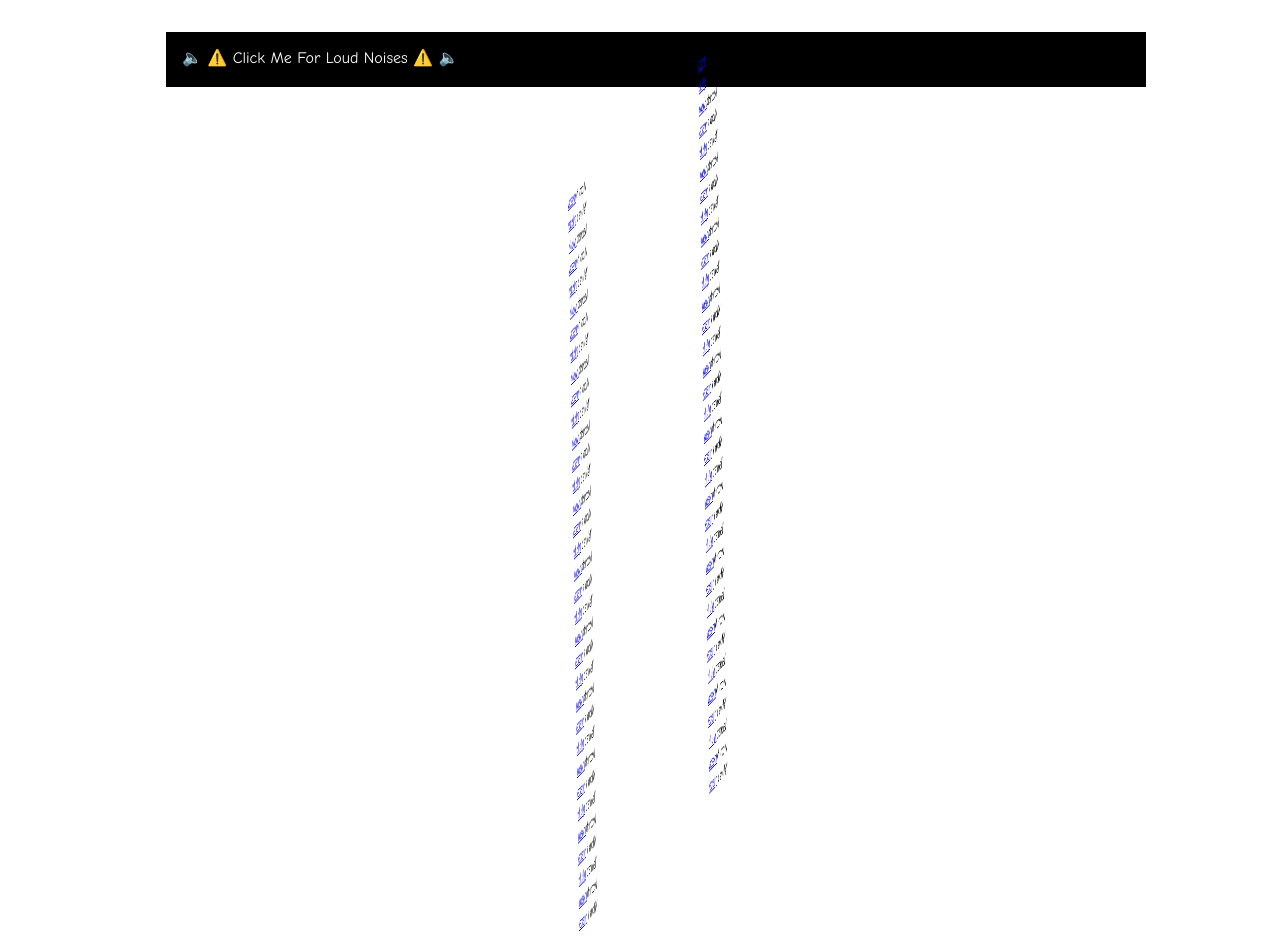
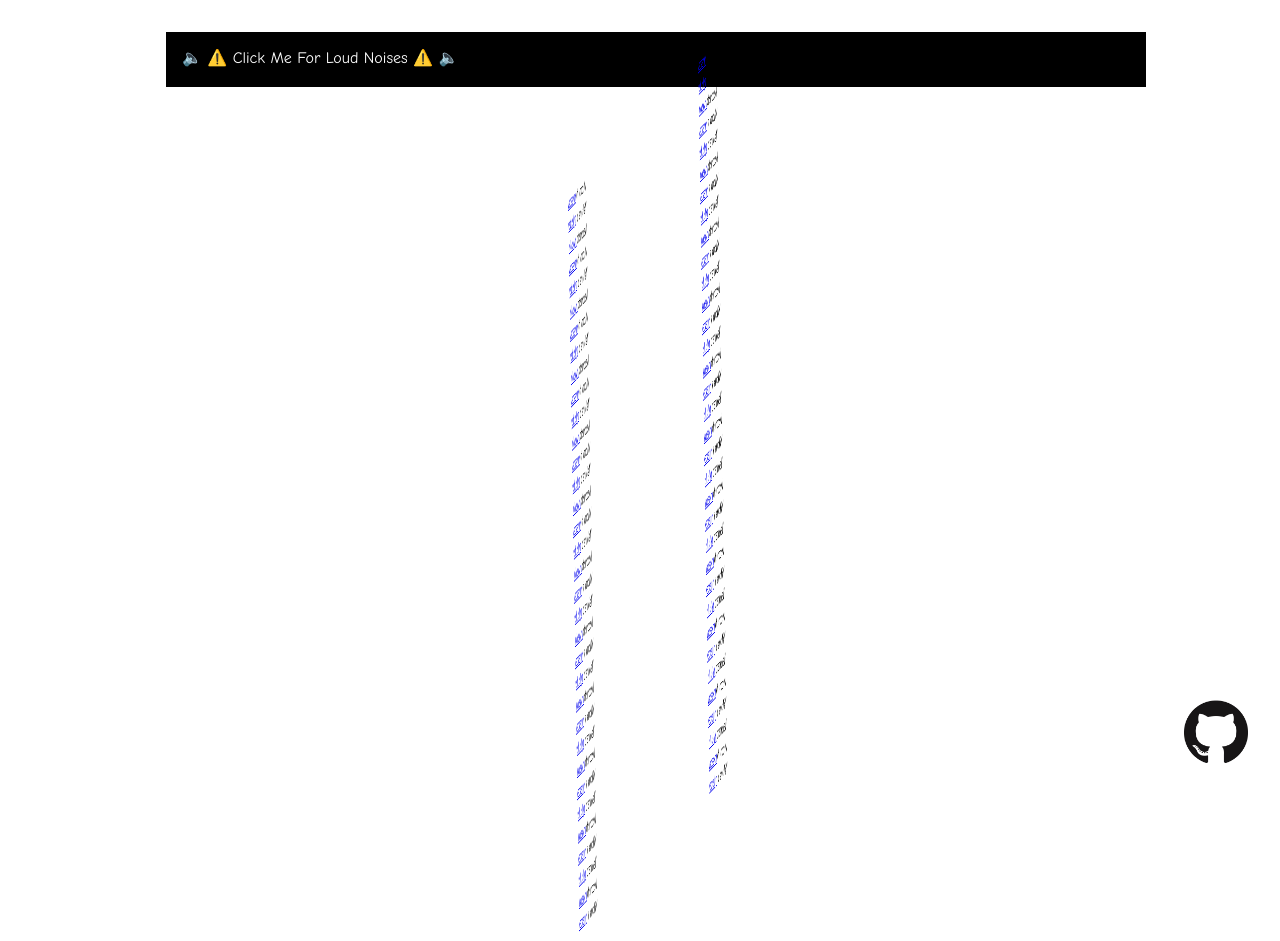
Before and after one commit to MylesBorins/myles.dev, a website with bundled scripts: page public/index.html in a window 1280 px wide. Built offline with nearby package versions, Linux system fonts and the light colour scheme.

Commit message:
add github logo

```diff
--- a/public/index.css
+++ b/public/index.css
@@ -10,6 +10,18 @@ body {
   width: 75%;
   margin-left: 12.5%;
   cursor: pointer;
+}
+
+#github-link {
+  position: fixed;
+  bottom: 0;
+  right: 0;
+  margin: 2em;
+}
+
+#github-link a img {
+  width: 64px;
+  height: 64px
 }
 
 @media only screen and (min-width: 800px) {
--- a/public/index.html
+++ b/public/index.html
@@ -109,6 +109,11 @@
       <marquee behavior="alternate" scrollamount="10" scrolldelay=85>Welcome to <a href="/">myles.dev</a></marquee>
     </div>
   </div>
+  <div id="github-link">
+    <a href="https://github.com/mylesborins/myles.dev">
+      <img src="./github.png" alt="The GitHub logo">
+    </a>
+  </div>
   <script src="./index.mjs" type="module"></script>
 </body>
 </html>
```
Also changed, not shown: public/github.png (added).
